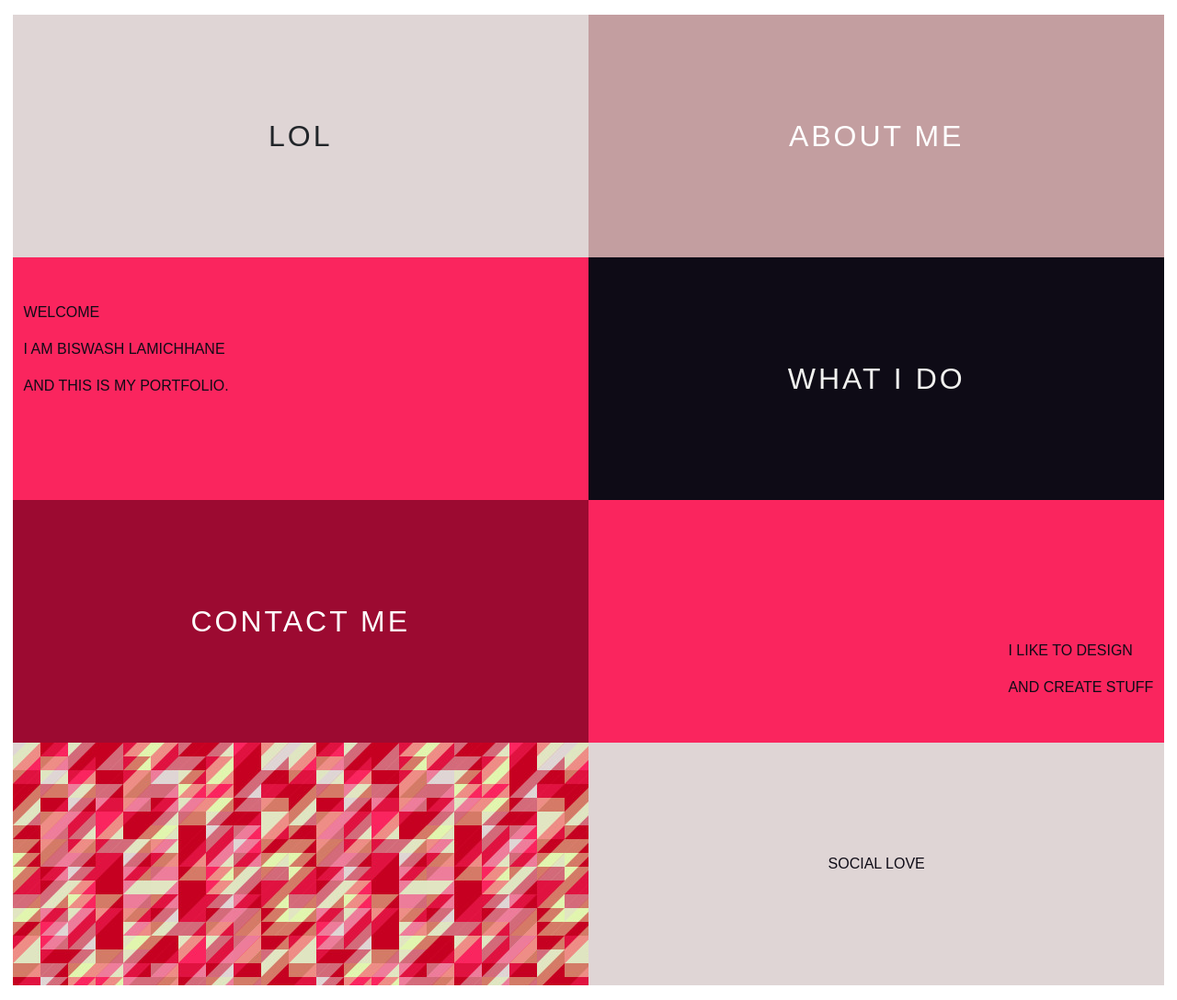
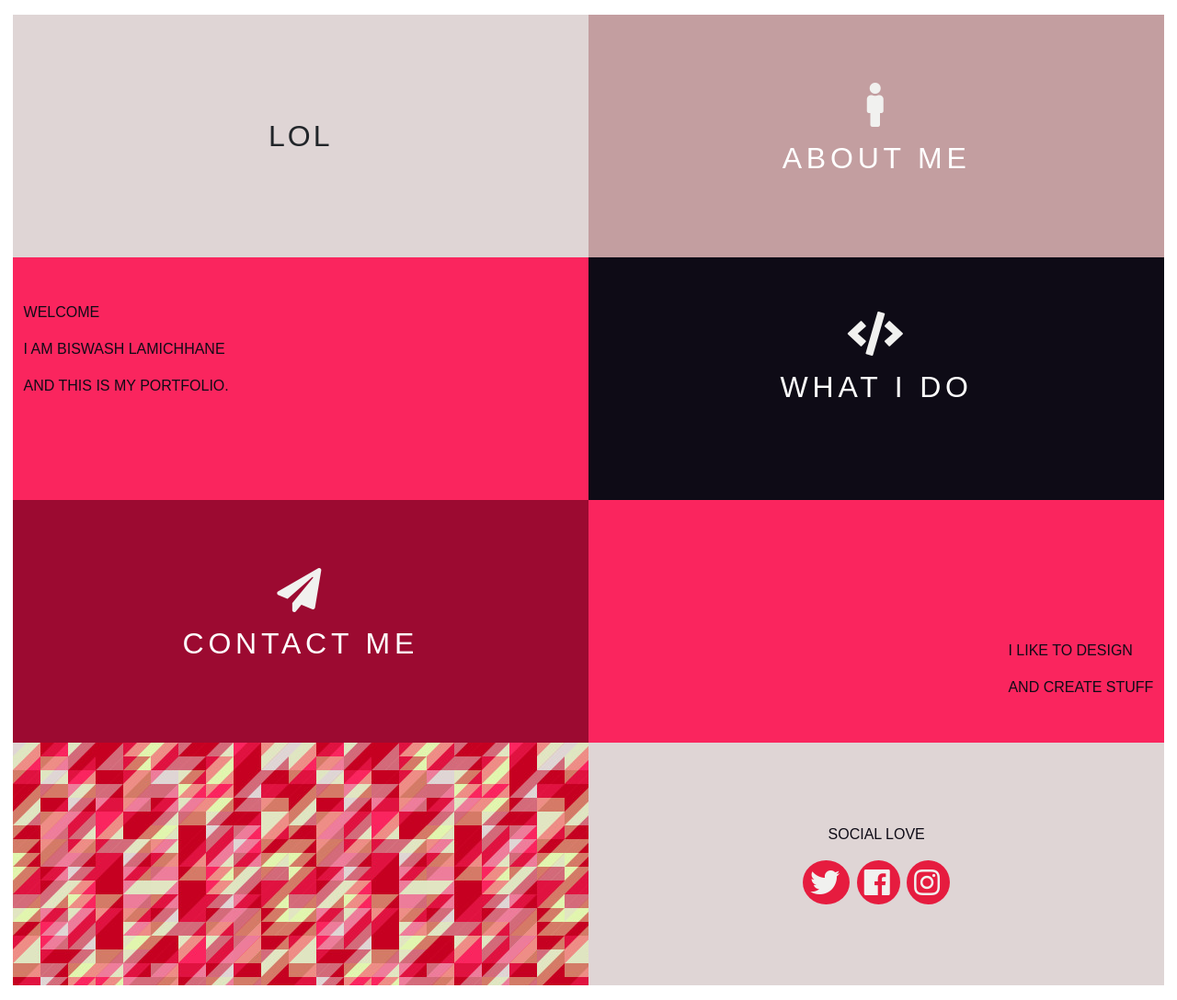
Before and after one commit to bl7/Biswash, a website: page dist/index.html in a window 1280 px wide. Shown: the whole page at 92% size. Drawn offline with nearby package versions, Linux system fonts and the light colour scheme; a web font is replaced by a local one.

Commit message:
everything except what i do

```diff
--- a/dist/index.html
+++ b/dist/index.html
@@ -26,26 +26,38 @@
         <div class="col-md-6 col-sm-12 bg-1 box">
           <h2 class="text-center m-auto">LOL</h2>
         </div>
-        <div class="col-md-6 col-sm-12 bg-2 box">
-          <h2 class="text-center m-auto">
+        <div class="col-md-6 col-sm-12 bg-2 box underlineEffects">
+          <div class="box-1-child m-auto">
+            <i class="fa fa-male fa-3x cen text-2" aria-hidden="true"></i>
+          <h2 class="text-center m-auto text-2 ">
             <a href="about.html">ABOUT ME</a>
             </h2>
         </div>
       </div>
+      </div>
       <div class="row">
-        <div class="col-md-6 col-sm-12 bg-3 ">
+        <div class="col-md-6 col-sm-12 bg-3 typ-effs">
           <div class="text-1 mt-5"> <p class="mb-3"> WELCOME</p> <p class="mb-3"> I AM BISWASH LAMICHHANE </p> <p class="mb-3"> AND THIS IS MY PORTFOLIO.</p> </div>
         </div>
-        <div class="col-md-6 col-sm-12 bg-4 box">
-          <h2 class="text-center m-auto text-2">WHAT I DO</h2>
+        <div class="col-md-6 col-sm-12 bg-4 box underlineEffects">
+          <div class="box-1-child m-auto">
+            <i class="fa fa-code fa-3x cen text-2" aria-hidden="true"></i>
+          <h2 class="text-center m-auto text-2">
+            <a href="">
+            WHAT I DO</h2>
+          </a>
+        </div>
         </div>
       </div>
+
       <div class="row">
-        <div class="col-md-6 col-sm-12 bg-6 box">
-          <h2 class="text-center m-auto text-2">
-            <a href="contact.html">CONTACT ME</a>
-            <!-- <a href="mailto:bl0007@outlook.com">CONTACT ME</a> -->
-          </h2>
+        <div class="col-md-6 col-sm-12 bg-6 box underlineEffects">
+          <div class="box-1-child m-auto">
+            <i class="fa fa-paper-plane fa-3x cen text-2" aria-hidden="true"></i>
+            <h2 class="text-center m-auto text-2 ">
+              <a href="contact.html">CONTACT ME</a>
+            </h2>
+          </div>
         </div>
         <div class="col-md-6 col-sm-12 bg-3 typ-eff">
           <div class="text-1 mt-5 align-self-end">
@@ -55,10 +67,22 @@
       </div>
       <div class="row">
         <div class="col-md-6 col-sm-12 bg-3 box patterns">
-          <!-- <h2 class="text-center m-auto">LOL</h2>        -->
         </div>
         <div class="col-md-6 col-sm-12 bg-1 box text-1">
-          <p class="text-center m-auto">SOCIAL LOVE</p>
+          <div class="box-1-child  m-auto">
+            <p class="text-center mb-3">SOCIAL LOVE</p>
+            <div class="icons">
+              <a href="https://twitter.com/biswash_rl">
+                <i class="fab fa-twitter fa-2x text-2"></i>
+              </a>
+              <a href="https://www.facebook.com/biswash.rl">
+                <i class="fab fa-facebook fa-2x text-2"></i>
+              </a>
+              <a href="https://www.instagram.com/biswash_rl/">
+                <i class="fab fa-instagram fa-2x text-2"></i>
+              </a>
+            </div>
+          </div>
         </div>
       </div>
     </div>
--- a/dist/style.css
+++ b/dist/style.css
@@ -26,7 +26,7 @@ body{
     background-color: #c39ea0;
 }
 .text-4{
-    color:#a00e2a;
+    color:#E61C3F;
 }
 .bg-3{
 background-color: #fa255e;
@@ -76,6 +76,10 @@ background-color: #c60021;
     justify-content: flex-end;
     align-self: flex-end;
 }
+.typ-effs{
+    min-height: 33vh;
+
+}
 .patterns{
     background-image: url(img/patterns.jpg);
 }
@@ -93,10 +97,58 @@ a {
 }
 
 .thin:hover{
-    color:#a00e2a;
+    color:#E61C3F;
     text-decoration: underline;
 }
 
 p{
     letter-spacing: 0px;
 }
+.banner{
+    min-height: 8vh;
+    background-image: url(img/patterns.jpg);
+}
+
+
+.icons i {
+    padding: 0.5rem;
+    background-color: #E61C3F;
+    border-radius: 50%;
+    transition: transform .5s ease-in-out;
+
+  }
+
+
+
+  .icons i:hover {
+    /* color: #0e0b16 !important;  */
+    transform: rotate(90deg);
+  transform: rotate(-30deg);
+  }
+
+  .underlineEffects a {
+    color: #fff;
+    text-transform: uppercase;
+    text-decoration: none;
+    letter-spacing: 0.15em;
+    display: inline-block;
+    padding: 15px 20px;
+    position: relative;
+  }
+  .underlineEffects a:after {
+    background: none repeat scroll 0 0 transparent;
+    bottom: 0;
+    content: "";
+    display: block;
+    height: 2px;
+    left: 50%;
+    position: absolute;
+    background: #fff;
+    transition: width 0.3s ease 0s, left 0.3s ease 0s;
+    /* width: 0; */
+  }
+
+  .underlineEffects a:hover:after {
+    width: 100%;
+    left: 0;
+  }
```
Also changed, not shown: dist/about.html (+2 -0 lines), dist/contact.html (+9 -1 lines).
